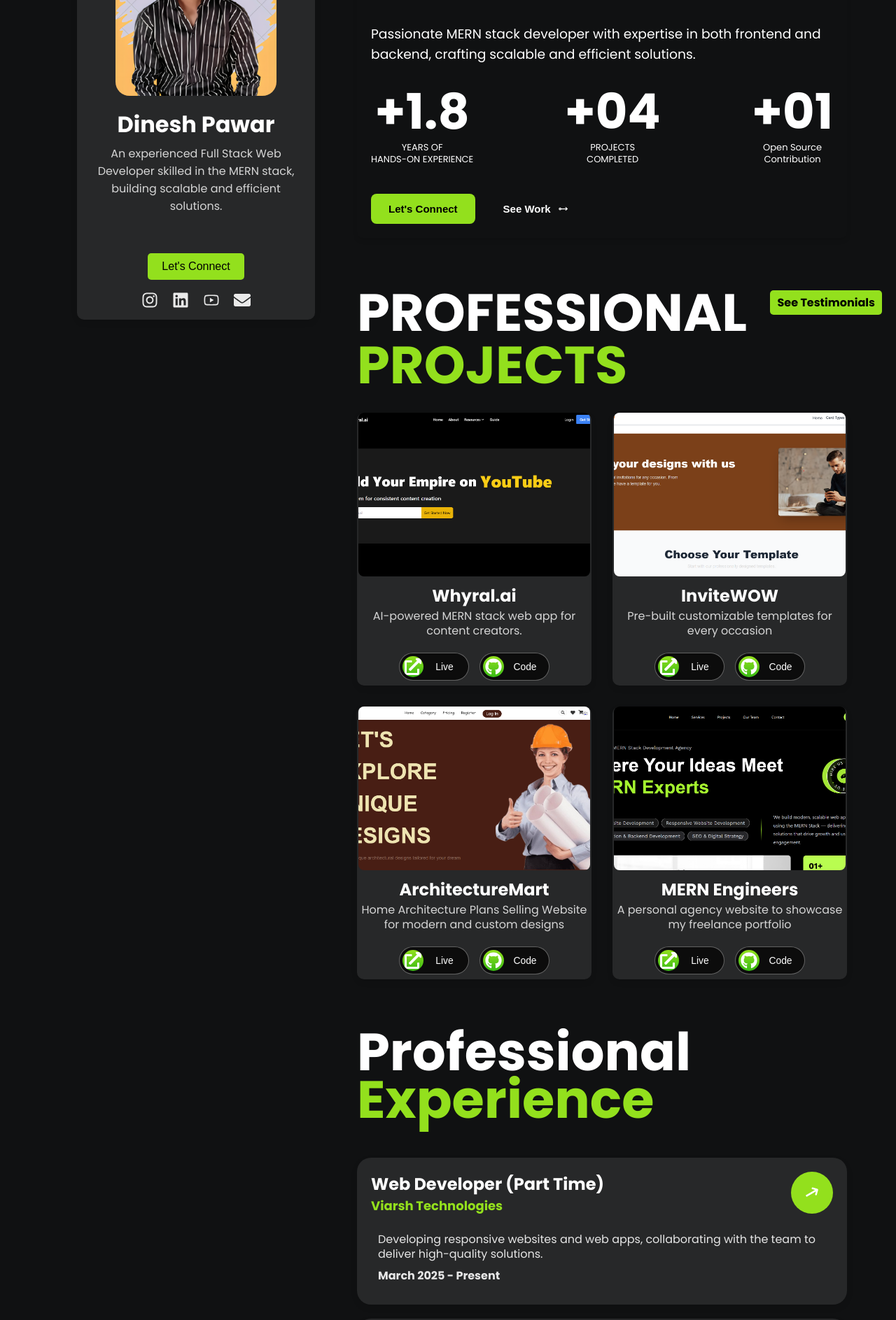
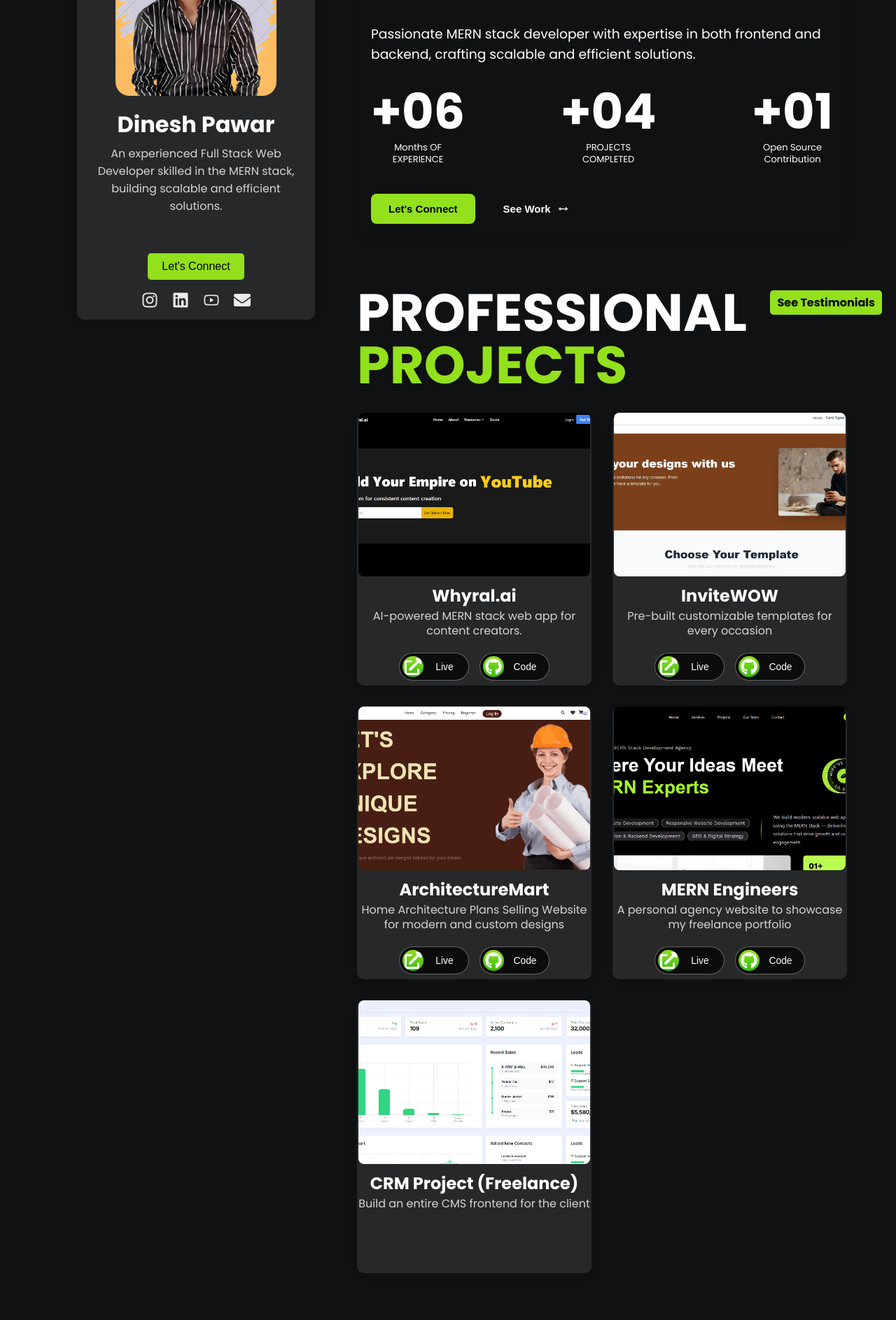
Before and after one commit to DineshPawar7/DineshPawar-Portfolio07, a React (Create React App) app: page / in a window 1280 px wide. Shown: the part 320-2207 px from the top of the page at 70% size. Built offline with nearby package versions, Linux system fonts and the light colour scheme; no server answers.

Commit message:
Refactor code structure for improved readability and maintainability

```diff
--- a/src/pages/Home.js
+++ b/src/pages/Home.js
@@ -38,9 +38,9 @@ const Home = () => {
 
         <div className="home-stats">
           <div className="home-stat-item">
-            <h1>+1.8</h1>
+            <h1>+06</h1>
             <p>
-              YEARS OF <span className="state-item-home">HANDS-ON EXPERIENCE</span>
+              Months OF <span className="state-item-home">EXPERIENCE</span>
             </p>
           </div>
           <div className="home-stat-item">
--- a/src/pages/Projects.js
+++ b/src/pages/Projects.js
@@ -4,6 +4,8 @@ import Whyral from "../assets/whyral.png";
 import invitewow from "../assets/inviteWOW.png";
 import Archmart from "../assets/archmart.png";
 import MERN from "../assets/mernEngineers.png";
+import CRM from "../assets/crm.png";
+
 import { FaGithub } from "react-icons/fa";
 import { FaExternalLinkAlt } from "react-icons/fa";
 import AnimatedButton from "../components/AnimatedButton";
@@ -44,6 +46,12 @@ const projectsData = [
     github: "https://github.com/DineshPawar7/MernEnginners",
     live: "https://mernengineers.netlify.app",
     img: MERN,
+  },
+  {
+    id: 5,
+    title: "CRM Project (Freelance)",
+    description: "Build an entire CMS frontend for the client",
+    img: CRM,
   },
 ];
 
```
Also changed, not shown: src/assets/crm.png (added).
